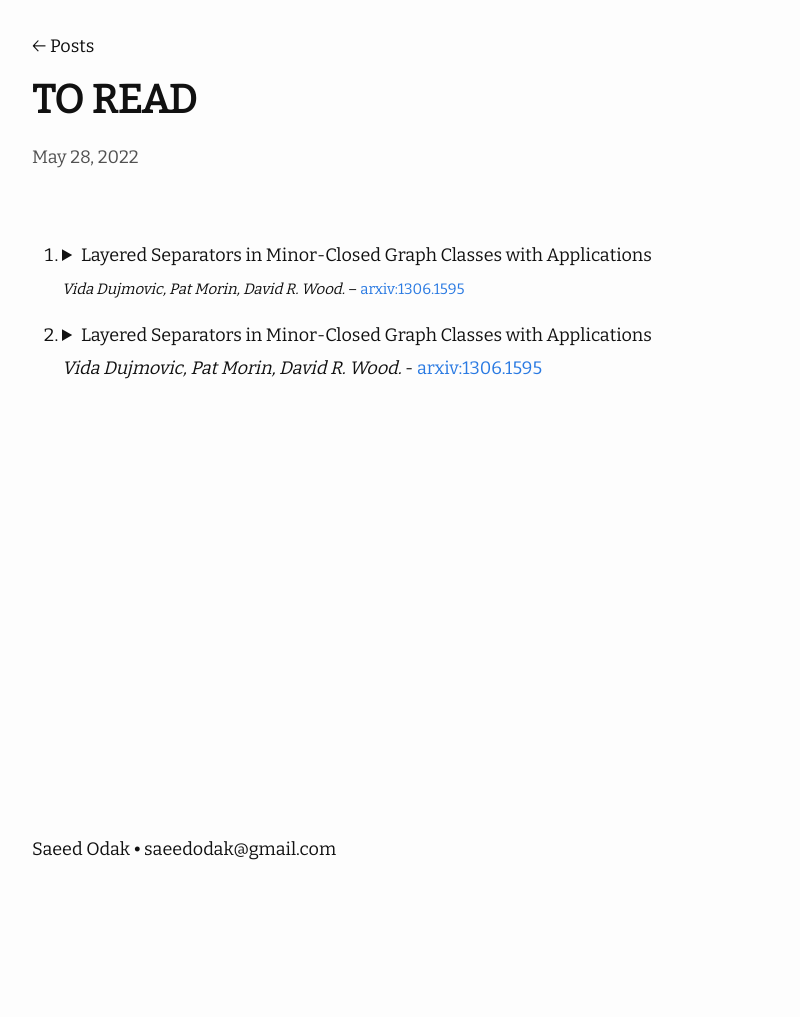
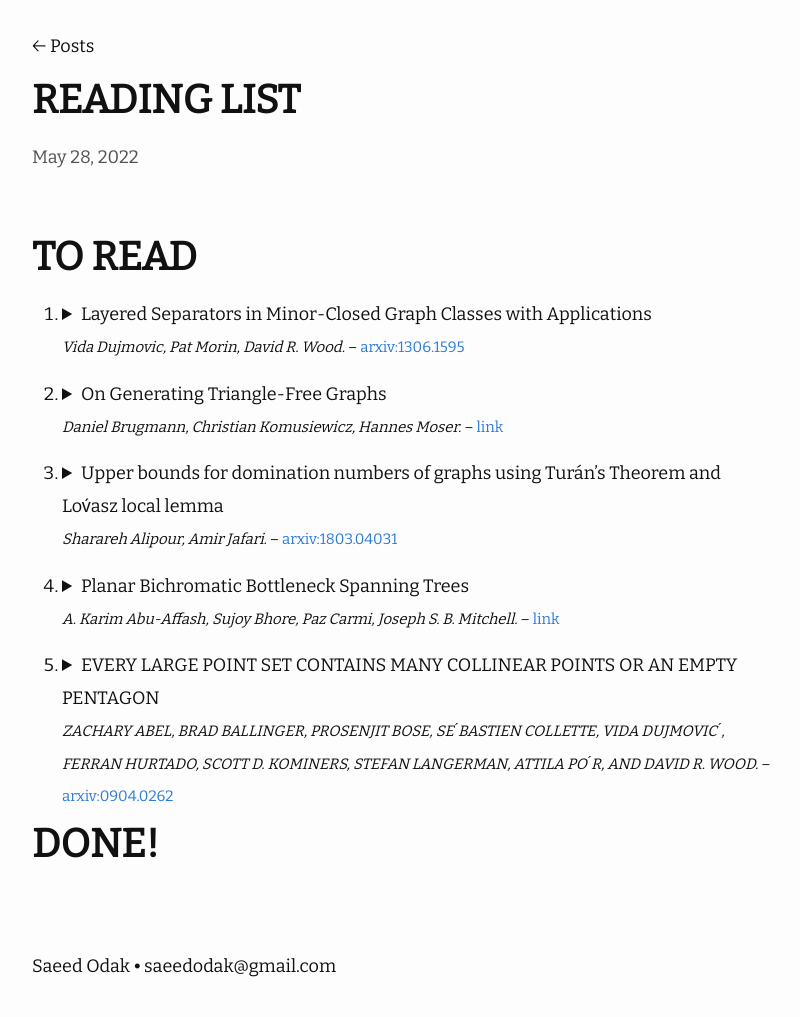
Before and after one commit to saeedodak/saeedodak.github.io, a Jekyll site: the page built from _posts/math/2020-04-15-shits.md, in a window 1280 px wide. Shown: the whole page, without its empty margins (238-1038 px from the left). Built offline with Jekyll 4.4.1, drawn with Linux system fonts in a browser that asks for light colours; nearby versions of some CDN libraries; before the commit the page ends 900 px from its top, so only the background shows below that.

Commit message:
new edit

```diff
--- a/_posts/math/2020-04-15-shits.md
+++ b/_posts/math/2020-04-15-shits.md
@@ -1,10 +1,12 @@
 ---
 layout: post
-title: "TO READ"
+title: "READING LIST"
 categories: misc
-permalink: /to-read
+permalink: /reading-list
 date: 2022-05-28
 ---
+
+# TO READ
 
 1.
 	<details>
@@ -23,10 +25,73 @@ date: 2022-05-28
 2.
 	<details>
 		<summary>
-		Layered Separators in Minor-Closed Graph Classes with Applications
+		On Generating Triangle-Free Graphs
 		</summary>
-		Graph separators are a ubiquitous tool in graph theory and computer science. However, in some applications, their usefulness is limited by the fact that the separator can be as large as Ω(√n) in graphs with n vertices. This is the case for planar graphs, and more generally, for proper minor-closed classes. We study a special type of graph separator, called a layered separator, which may have linear size in n, but has bounded size with respect to a different measure, called the width. We prove, for example, that planar graphs and graphs of bounded Euler genus admit layered separators of bounded width. More generally, we characterise the minor-closed classes that admit layered separators of bounded width as those that exclude a fixed apex graph as a minor.
-		We use layered separators to prove O(log n) bounds for a number of problems where O(√n) was a long-standing previous best bound. This includes the nonrepetitive chromatic number and queue-number of graphs with bounded Euler genus. We extend these results with a O(log n) bound on the nonrepetitive chromatic number of graphs excluding a fixed topological minor, and a logO(1) n bound on the queue-number of graphs excluding a fixed minor. Only for planar graphs were logO(1) n bounds previously known. Our results imply that every n-vertex graph excluding a fixed minor has a 3-dimensional grid drawing with n logO(1) n volume, whereas the previous best bound was O(n3/2).}}
+		We show that the problem to decide whether a graph can be made triangle-free with at most k edge deletions remains NP-complete even when restricted to planar graphs of maximum degree seven. In addition, we provide polynomial-time data reduction rules for this problem and obtain problem kernels consisting of 6k vertices for general graphs and 11k/3 vertices for planar graphs.
 	</details>
 
-	<em> Vida Dujmovic, Pat Morin, David R. Wood.</em> - [arxiv:1306.1595](https://arxiv.org/pdf/1306.1595.pdf){:target="_blank"}
+	<span style="font-size:smaller;">
+		<em> Daniel Brugmann, Christian Komusiewicz, Hannes Moser. </em>
+		-- [link](https://www.uni-marburg.de/de/fb12/arbeitsgruppen/algorith/paper/triangle-edge-deletion-agt-2009.pdf){:target="_blank"}
+	</span>
+
+
+3.
+	<details>
+		<summary>
+		Upper bounds for domination numbers of graphs using Turán’s Theorem and Lov́asz local lemma
+		</summary>
+		Let G be a connected graph of order n with vertex set V (G). A subset S ⊆ V (G) is an (a, b)-dominating set if every vertex v ∈ S is adjacent to at least a vertices in S and every v ∈ V \ S is adjacent to at least b vertices in S. The minimum cardinality of an (a,b)-dominating set of G is the (a,b)-domination number of G, denoted by γa,b(G). There are various results about upper bounds for γa,b(G) when G is regular or a and b are small numbers.
+		In the first part of this paper, for a given graph G with the minimum degree of max{a, b}, we define a new graph G′ associated to G and show that the independence number of this graph is related to γa,b(G). In the next part, using Lov ́asz local lemma, we give a randomized approach to improve previous results in some special cases.
+	</details>
+
+	<span style="font-size:smaller;">
+		<em> Sharareh Alipour, Amir Jafari. </em>
+		-- [arxiv:1803.04031](https://arxiv.org/pdf/1803.04031.pdf){:target="_blank"}
+	</span>
+
+4.
+	<details>
+		<summary>
+		Planar Bichromatic Bottleneck Spanning Trees
+		</summary>
+		Given a set P of n red and blue points in the plane, a planar bichromatic spanning tree of P is a geometric spanning tree of P, such that each edge connects between a red and a blue point, and no two edges intersect. In the bottleneck planar bichromatic spanning tree problem, the goal is to find a planar bichromatic spanning tree T, such that the length of the longest edge in T is minimized. In this paper, we show that this problem is NP-hard for points in general position. Our main contribution is a polynomial-time (8√2)-approximation algorithm, by showing that any bichromatic spanning tree of bottleneck λ can be converted to a planar bichromatic spanning tree of bottleneck at most 8√2λ.
+	</details>
+
+	<span style="font-size:smaller;">
+		<em> A. Karim Abu-Affash, Sujoy Bhore, Paz Carmi, Joseph S. B. Mitchell. </em>
+		-- [link](https://par.nsf.gov/servlets/purl/10282131){:target="_blank"}
+	</span>
+
+5.
+	<details>
+		<summary>
+		EVERY LARGE POINT SET CONTAINS MANY COLLINEAR POINTS OR AN EMPTY PENTAGON
+		</summary>
+		We prove the following generalised empty pentagon theorem: for every integer l ≥ 2, every sufficiently large set of points in the plane contains l collinear points or an empty pentagon. As an application, we settle the next open case of the “big line or big clique” conjecture of K ́ara, Po ́r, and Wood [Discrete Comput. Geom. 34(3):497–506, 2005].
+	</details>
+
+	<span style="font-size:smaller;">
+		<em> ZACHARY ABEL, BRAD BALLINGER, PROSENJIT BOSE, SE ́BASTIEN COLLETTE, VIDA DUJMOVIC ́, FERRAN HURTADO, SCOTT D. KOMINERS, STEFAN LANGERMAN, ATTILA PO ́R, AND DAVID R. WOOD. </em>
+		-- [arxiv:0904.0262](https://arxiv.org/pdf/0904.0262.pdf){:target="_blank"}
+	</span>
+
+
+
+# DONE!
+
+
+<!--
+n.
+	<details>
+		<summary>
+		title
+		</summary>
+		abstract
+	</details>
+
+	<span style="font-size:smaller;">
+		<em> authors </em>
+		-- [link](link){:target="_blank"}
+	</span>
+-->
```
